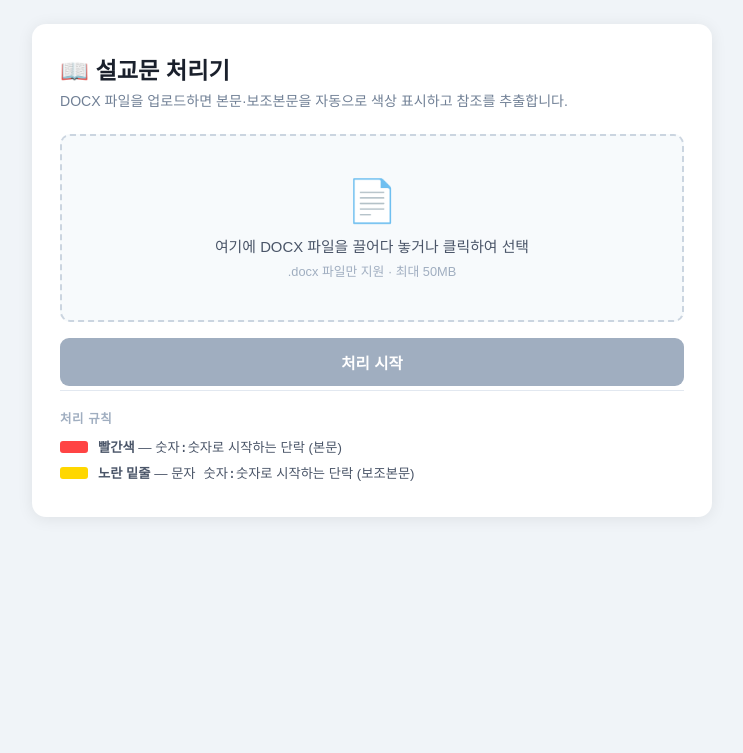
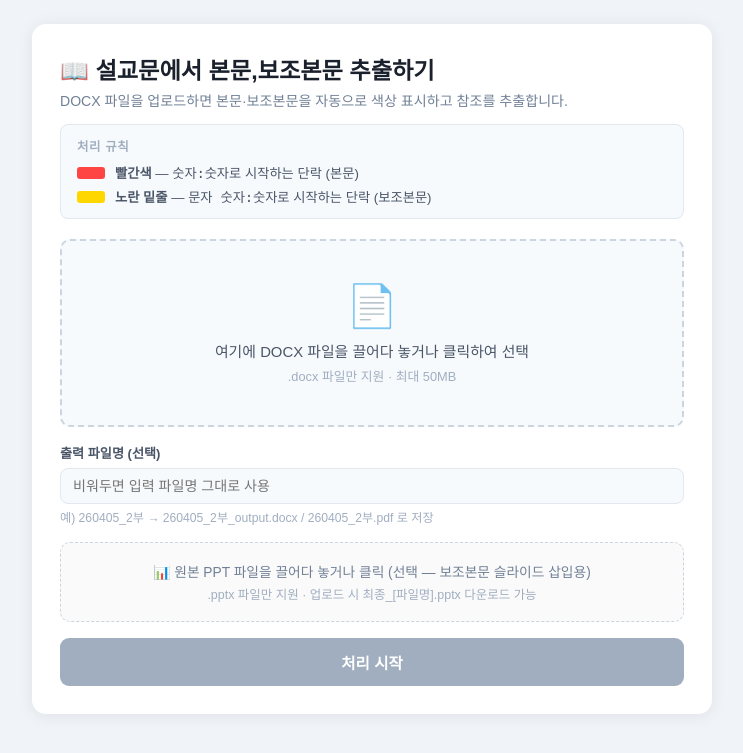
Before and after one commit to YOOSUNAH/sermon-scripture-extractor, a Flask app: page / in a window 1280 px wide. Shown: the top 753 px of the page, without its empty margins (268-1011 px from the left). Run offline with Flask 3, Linux system fonts and the light colour scheme.

Commit message:
보조본문 PPT 흰색 텍스트, 커스텀 파일명, PPT 병합 기능 추가
- ppt_generator: 절 번호(36pt)·본문(40pt) 흰색 폰트 적용
- app.py: 커스텀 파일명(custom_name) 파라미터 처리
- app.py: 원본 PPTX 업로드 → 보조본문 슬라이드 병합 → 최종_*.pptx 생성
- index.html: 타이틀 변경, 처리 규칙 상단 이동, 파일명 입력·PPT 업로드·최종 PPT 다운로드 UI 추가

Co-Authored-By: Claude Sonnet 4.6 <noreply@anthropic.com>

```diff
--- a/app.py
+++ b/app.py
@@ -1,10 +1,12 @@
-import re, os, io, uuid, time, subprocess, shutil, tempfile
+import re, os, io, uuid, time, subprocess, shutil, tempfile, copy
 from pathlib import Path
 from flask import Flask, request, send_file, render_template, jsonify
 from docx import Document
 from docx.shared import RGBColor
 from docx.oxml.ns import qn
 from docx.oxml import OxmlElement
+from pptx import Presentation
+from pptx.oxml.ns import qn as pptx_qn
 from ppt_generator import (generate_ppt, parse_title_paragraph,
                             extract_verses, split_to_lines, split_to_slides)
 
@@ -132,6 +134,70 @@ def docx_to_pdf(docx_path: str, out_dir: str) -> str | None:
     return None
 
 
+# ── PPT 병합 ──────────────────────────────────────────────────────────
+
+def _find_sermon_title_slide(prs: Presentation) -> int:
+    """
+    PPT에서 '설교제목' 텍스트가 있는 슬라이드 중 가장 마지막 인덱스를 반환.
+    못 찾으면 -1 반환.
+    """
+    last_idx = -1
+    for i, slide in enumerate(prs.slides):
+        for shape in slide.shapes:
+            if shape.has_text_frame:
+                for para in shape.text_frame.paragraphs:
+                    text = ''.join(r.text for r in para.runs)
+                    if '설교제목' in text:
+                        last_idx = i
+                        break
+    return last_idx
+
+
+def merge_ppt(input_ppt_bytes: bytes, generated_ppt_bytes: bytes) -> bytes:
+    """
+    input_ppt에 generated_ppt 슬라이드들을 '설교제목' 슬라이드 직후에 삽입.
+    삽입 위치를 못 찾으면 슬라이드 전체 끝에 추가.
+    """
+    base_prs = Presentation(io.BytesIO(input_ppt_bytes))
+    gen_prs  = Presentation(io.BytesIO(generated_ppt_bytes))
+
+    insert_after = _find_sermon_title_slide(base_prs)
+    insert_pos = insert_after + 1  # 해당 슬라이드 바로 뒤, -1이면 0(맨 앞→실제론 끝에 붙임)
+
+    # 삽입 위치가 -1이면 맨 끝으로
+    if insert_after == -1:
+        insert_pos = len(base_prs.slides)
+
+    sldIdLst = base_prs.slides._sldIdLst
+
+    for gen_slide in gen_prs.slides:
+        # 새 슬라이드 레이아웃 추가
+        layout = base_prs.slide_layouts[0]
+        new_slide = base_prs.slides.add_slide(layout)
+
+        # 레이아웃 자동 도형 제거
+        sp_tree = new_slide.shapes._spTree
+        for child in list(sp_tree):
+            tag = child.tag
+            if tag not in (pptx_qn('p:nvGrpSpPr'), pptx_qn('p:grpSpPr')):
+                sp_tree.remove(child)
+
+        # 생성 슬라이드 도형 복사
+        for shape in gen_slide.shapes:
+            sp_tree.append(copy.deepcopy(shape.element))
+
+        # 방금 추가된 슬라이드 XML 요소를 원하는 위치로 이동
+        added_sldId = sldIdLst[-1]
+        sldIdLst.remove(added_sldId)
+        sldIdLst.insert(insert_pos, added_sldId)
+        insert_pos += 1
+
+    buf = io.BytesIO()
+    base_prs.save(buf)
+    buf.seek(0)
+    return buf.read()
+
+
 # ── 세션 정리 ──────────────────────────────────────────────────────────
 
 def _cleanup_old_sessions():
@@ -162,6 +228,10 @@ def process():
         return jsonify({'error': 'DOCX 파일만 업로드 가능합니다.'}), 400
 
     base_name = Path(f.filename).stem   # 예: 2801_설교문_input
+    # 커스텀 파일명 (빈 문자열이면 기본값 사용)
+    custom_name = request.form.get('custom_name', '').strip()
+    out_stem = custom_name if custom_name else base_name
+
     input_bytes = f.read()
 
     doc, red_refs, yellow_refs, yellow_para_texts, title_text = process_document(input_bytes)
@@ -170,12 +240,12 @@ def process():
     session_id = str(uuid.uuid4())
 
     # 1) DOCX 저장
-    docx_out_name = f'{base_name}_output.docx'
+    docx_out_name = f'{out_stem}_output.docx'
     docx_path = os.path.join(tmp_dir, docx_out_name)
     doc.save(docx_path)
 
-    # 2) PDF (입력 파일명 유지: base_name.pdf)
-    pdf_name = f'{base_name}.pdf'
+    # 2) PDF
+    pdf_name = f'{out_stem}.pdf'
     pdf_path = docx_to_pdf(docx_path, tmp_dir)
     if pdf_path:
         final_pdf = os.path.join(tmp_dir, pdf_name)
@@ -183,41 +253,63 @@ def process():
             os.rename(pdf_path, final_pdf)
         pdf_path = final_pdf
 
-    # 3) PPT
+    # 3) 보조본문 PPT 생성
     passage, sermon_title = parse_title_paragraph(title_text)
-    ppt_name = f'{base_name}_output.pptx'
+    ppt_name = f'{out_stem}_보조본문.pptx'
     ppt_path = None
+    generated_ppt_bytes = None
     try:
-        ppt_bytes = generate_ppt(PPT_TEMPLATE, passage, sermon_title, yellow_para_texts)
+        generated_ppt_bytes = generate_ppt(PPT_TEMPLATE, passage, sermon_title, yellow_para_texts)
         ppt_path = os.path.join(tmp_dir, ppt_name)
         with open(ppt_path, 'wb') as pf:
-            pf.write(ppt_bytes)
+            pf.write(generated_ppt_bytes)
     except Exception as e:
         print(f'PPT 생성 오류: {e}')
 
-    # 4) 텍스트
+    # 4) 입력 PPT와 병합 → 최종 PPT
+    merged_ppt_path = None
+    merged_ppt_name = None
+    input_ppt_file = request.files.get('input_ppt')
+    if input_ppt_file and input_ppt_file.filename.lower().endswith('.pptx') and generated_ppt_bytes:
+        input_ppt_stem = Path(input_ppt_file.filename).stem
+        merged_ppt_name = f'최종_{input_ppt_stem}.pptx'
+        try:
+            input_ppt_bytes = input_ppt_file.read()
+            merged_bytes = merge_ppt(input_ppt_bytes, generated_ppt_bytes)
+            merged_ppt_path = os.path.join(tmp_dir, merged_ppt_name)
+            with open(merged_ppt_path, 'wb') as mf:
+                mf.write(merged_bytes)
+        except Exception as e:
+            print(f'PPT 병합 오류: {e}')
+            merged_ppt_path = None
+
+    # 5) 텍스트
     refs_text = build_refs_text(title_text, red_refs, yellow_refs)
 
     # 세션 저장
     SESSIONS[session_id] = {
         'created': time.time(),
         'dir': tmp_dir,
-        'docx': docx_path if os.path.exists(docx_path) else None,
-        'pdf':  pdf_path  if pdf_path and os.path.exists(pdf_path) else None,
-        'ppt':  ppt_path  if ppt_path and os.path.exists(ppt_path) else None,
-        'docx_name': docx_out_name,
-        'pdf_name':  pdf_name,
-        'ppt_name':  ppt_name,
+        'docx':   docx_path if os.path.exists(docx_path) else None,
+        'pdf':    pdf_path  if pdf_path and os.path.exists(pdf_path) else None,
+        'ppt':    ppt_path  if ppt_path and os.path.exists(ppt_path) else None,
+        'merged': merged_ppt_path if merged_ppt_path and os.path.exists(merged_ppt_path) else None,
+        'docx_name':   docx_out_name,
+        'pdf_name':    pdf_name,
+        'ppt_name':    ppt_name,
+        'merged_name': merged_ppt_name,
     }
 
     return jsonify({
-        'session_id': session_id,
-        'refs_text':  refs_text,
-        'has_pdf':    bool(SESSIONS[session_id]['pdf']),
-        'has_ppt':    bool(SESSIONS[session_id]['ppt']),
-        'docx_name':  docx_out_name,
-        'pdf_name':   pdf_name,
-        'ppt_name':   ppt_name,
+        'session_id':   session_id,
+        'refs_text':    refs_text,
+        'has_pdf':      bool(SESSIONS[session_id]['pdf']),
+        'has_ppt':      bool(SESSIONS[session_id]['ppt']),
+        'has_merged':   bool(SESSIONS[session_id]['merged']),
+        'docx_name':    docx_out_name,
+        'pdf_name':     pdf_name,
+        'ppt_name':     ppt_name,
+        'merged_name':  merged_ppt_name or '',
     })
 
 
@@ -227,10 +319,12 @@ def download(session_id, file_type):
     if not sess:
         return '세션이 만료됐습니다.', 404
 
+    PPTX_MIME = 'application/vnd.openxmlformats-officedocument.presentationml.presentation'
     file_map = {
-        'docx': (sess['docx'], sess['docx_name'], 'application/vnd.openxmlformats-officedocument.wordprocessingml.document'),
-        'pdf':  (sess['pdf'],  sess['pdf_name'],  'application/pdf'),
-        'ppt':  (sess['ppt'],  sess['ppt_name'],  'application/vnd.openxmlformats-officedocument.presentationml.presentation'),
+        'docx':   (sess['docx'],   sess['docx_name'],   'application/vnd.openxmlformats-officedocument.wordprocessingml.document'),
+        'pdf':    (sess['pdf'],    sess['pdf_name'],    'application/pdf'),
+        'ppt':    (sess['ppt'],    sess['ppt_name'],    PPTX_MIME),
+        'merged': (sess.get('merged'), sess.get('merged_name'), PPTX_MIME),
     }
     if file_type not in file_map:
         return '잘못된 요청', 400
--- a/ppt_generator.py
+++ b/ppt_generator.py
@@ -13,6 +13,7 @@ from pptx.oxml.ns import qn
 FONT_NAME = '나눔고딕 ExtraBold'
 BLUE  = RGBColor(0x00, 0xB0, 0xF0)
 GREEN = RGBColor(0x00, 0xB0, 0x50)
+WHITE = RGBColor(0xFF, 0xFF, 0xFF)
 
 # ── 줄 분리 설정 ──────────────────────────────────────────────────────
 CHARS_PER_LINE = 22   # 한 줄 최대 글자 수 (한국어 기준)
@@ -149,12 +150,12 @@ def _make_verse_slide(out_prs, template_normal, template_slash,
     # 절 번호 (TextBox 7)
     tb7 = _get_shape(slide, 'TextBox 7')
     if tb7 and tb7.has_text_frame:
-        _set_tf(tb7.text_frame, [verse_num], font_size=36)
+        _set_tf(tb7.text_frame, [verse_num], font_size=36, color=WHITE)
 
     # 절 내용 (TextBox 6)
     tb6 = _get_shape(slide, 'TextBox 6')
     if tb6 and tb6.has_text_frame:
-        _set_tf(tb6.text_frame, content_lines, font_size=40)
+        _set_tf(tb6.text_frame, content_lines, font_size=40, color=WHITE)
 
     # 하단 참조 (TextBox 2)
     tb2 = _get_shape(slide, 'TextBox 2')
--- a/templates/index.html
+++ b/templates/index.html
@@ -3,7 +3,7 @@
 <head>
 <meta charset="UTF-8">
 <meta name="viewport" content="width=device-width, initial-scale=1.0">
-<title>설교문 처리기</title>
+<title>설교문에서 본문,보조본문 추출하기</title>
 <style>
 * { box-sizing: border-box; margin: 0; padding: 0; }
 body {
@@ -22,7 +22,16 @@ body {
   padding: 28px 28px;
 }
 h1 { font-size: 1.45rem; font-weight: 700; color: #1a202c; margin-bottom: 4px; }
-.subtitle { color: #718096; font-size: .88rem; margin-bottom: 24px; }
+.subtitle { color: #718096; font-size: .88rem; margin-bottom: 14px; }
+
+/* ── 처리 규칙 ── */
+.legend { border: 1px solid #e2e8f0; border-radius: 8px; padding: 12px 16px; margin-bottom: 20px; background: #f7fafc; }
+.legend-title { font-size: .78rem; color: #a0aec0; font-weight: 600; letter-spacing: .05em; text-transform: uppercase; margin-bottom: 8px; }
+.legend-item { display: flex; align-items: center; gap: 10px; font-size: .83rem; color: #4a5568; margin-bottom: 5px; }
+.legend-item:last-child { margin-bottom: 0; }
+.swatch { width: 28px; height: 12px; border-radius: 3px; flex-shrink: 0; }
+.swatch-red { background: #ff4444; }
+.swatch-yellow { background: #ffd700; }
 
 /* ── 드롭존 ── */
 .drop-zone {
@@ -48,6 +57,35 @@ h1 { font-size: 1.45rem; font-weight: 700; color: #1a202c; margin-bottom: 4px; }
 }
 .file-selected.show { display: flex; }
 
+/* ── 커스텀 파일명 ── */
+.field-group { margin-top: 16px; }
+.field-label { font-size: .82rem; color: #4a5568; font-weight: 600; margin-bottom: 6px; display: block; }
+.field-input {
+  width: 100%; padding: 9px 12px;
+  border: 1.5px solid #e2e8f0; border-radius: 8px;
+  font-size: .88rem; color: #2d3748; background: #f7fafc;
+  transition: border-color .15s;
+}
+.field-input:focus { outline: none; border-color: #4299e1; background: #fff; }
+.field-hint { font-size: .76rem; color: #a0aec0; margin-top: 4px; }
+
+/* ── PPT 업로드 ── */
+.ppt-upload-area {
+  margin-top: 16px; border: 1.5px dashed #cbd5e0; border-radius: 10px;
+  padding: 18px 16px; text-align: center; cursor: pointer;
+  background: #fafafa; transition: all .18s;
+}
+.ppt-upload-area:hover, .ppt-upload-area.drag-over { border-color: #805ad5; background: #faf5ff; }
+.ppt-upload-area p { font-size: .86rem; color: #718096; }
+.ppt-upload-area .hint { font-size: .78rem; color: #a0aec0; margin-top: 4px; }
+#ppt-input { display: none; }
+.ppt-selected {
+  display: none; align-items: center; gap: 8px; margin-top: 10px;
+  background: #faf5ff; border: 1px solid #d6bcfa; border-radius: 8px;
+  padding: 9px 14px; font-size: .86rem; color: #553c9a;
+}
+.ppt-selected.show { display: flex; }
+
 .btn-primary {
   display: block; width: 100%; margin-top: 16px;
   padding: 13px; background: #3182ce; color: #fff;
@@ -70,7 +108,8 @@ h1 { font-size: 1.45rem; font-weight: 700; color: #1a202c; margin-bottom: 4px; }
 .result-card { display: none; }
 .result-card.show { display: block; }
 .result-card h3 { font-size: .93rem; font-weight: 600; color: #276749; margin-bottom: 14px; }
-.dl-grid { display: grid; grid-template-columns: repeat(3, 1fr); gap: 10px; }
+.dl-grid { display: grid; grid-template-columns: repeat(2, 1fr); gap: 10px; }
+.dl-grid-4 { display: grid; grid-template-columns: repeat(4, 1fr); gap: 10px; }
 .dl-btn {
   display: flex; flex-direction: column; align-items: center; gap: 6px;
   background: #f7fafc; border: 1.5px solid #e2e8f0; border-radius: 10px;
@@ -81,6 +120,8 @@ h1 { font-size: 1.45rem; font-weight: 700; color: #1a202c; margin-bottom: 4px; }
 .dl-btn:hover { background: #ebf8ff; border-color: #90cdf4; color: #2b6cb0; }
 .dl-btn .icon { font-size: 1.8rem; }
 .dl-btn.disabled { opacity: .4; cursor: not-allowed; pointer-events: none; }
+.dl-btn.merged-btn { border-color: #d6bcfa; background: #faf5ff; color: #553c9a; }
+.dl-btn.merged-btn:hover { background: #e9d8fd; border-color: #b794f4; }
 
 /* ── 텍스트 패널 ── */
 .text-panel { display: none; }
@@ -114,14 +155,6 @@ h1 { font-size: 1.45rem; font-weight: 700; color: #1a202c; margin-bottom: 4px; }
   padding: 14px 16px; color: #c53030; font-size: .86rem;
 }
 .error-box.show { display: block; }
-
-/* ── 범례 ── */
-.legend { border-top: 1px solid #e2e8f0; padding-top: 18px; margin-top: 4px; }
-.legend-title { font-size: .78rem; color: #a0aec0; font-weight: 600; letter-spacing: .05em; text-transform: uppercase; margin-bottom: 10px; }
-.legend-item { display: flex; align-items: center; gap: 10px; font-size: .83rem; color: #4a5568; margin-bottom: 7px; }
-.swatch { width: 28px; height: 12px; border-radius: 3px; flex-shrink: 0; }
-.swatch-red { background: #ff4444; }
-.swatch-yellow { background: #ffd700; }
 </style>
 </head>
 <body>
@@ -129,8 +162,14 @@ h1 { font-size: 1.45rem; font-weight: 700; color: #1a202c; margin-bottom: 4px; }
 
   <!-- 업로드 카드 -->
   <div class="card">
-    <h1>📖 설교문 처리기</h1>
+    <h1>📖 설교문에서 본문,보조본문 추출하기</h1>
     <p class="subtitle">DOCX 파일을 업로드하면 본문·보조본문을 자동으로 색상 표시하고 참조를 추출합니다.</p>
+
+    <div class="legend">
+      <div class="legend-title">처리 규칙</div>
+      <div class="legend-item"><div class="swatch swatch-red"></div><span><strong>빨간색</strong> — <code>숫자:숫자</code>로 시작하는 단락 (본문)</span></div>
+      <div class="legend-item"><div class="swatch swatch-yellow"></div><span><strong>노란 밑줄</strong> — <code>문자 숫자:숫자</code>로 시작하는 단락 (보조본문)</span></div>
+    </div>
 
     <div class="drop-zone" id="drop-zone">
       <span class="icon">📄</span>
@@ -143,6 +182,24 @@ h1 { font-size: 1.45rem; font-weight: 700; color: #1a202c; margin-bottom: 4px; }
       <span>📎</span><span id="file-name-display"></span>
     </div>
 
+    <!-- 커스텀 파일명 -->
+    <div class="field-group">
+      <label class="field-label" for="custom-name">출력 파일명 (선택)</label>
+      <input type="text" class="field-input" id="custom-name" placeholder="비워두면 입력 파일명 그대로 사용">
+      <p class="field-hint">예) 260405_2부 → 260405_2부_output.docx / 260405_2부.pdf 로 저장</p>
+    </div>
+
+    <!-- PPT 업로드 -->
+    <div class="ppt-upload-area" id="ppt-drop-zone">
+      <p>📊 원본 PPT 파일을 끌어다 놓거나 클릭 (선택 — 보조본문 슬라이드 삽입용)</p>
+      <p class="hint">.pptx 파일만 지원 · 업로드 시 최종_[파일명].pptx 다운로드 가능</p>
+      <input type="file" id="ppt-input" accept=".pptx">
+    </div>
+
+    <div class="ppt-selected" id="ppt-selected">
+      <span>📊</span><span id="ppt-name-display"></span>
+    </div>
+
     <button class="btn-primary" id="process-btn" disabled>처리 시작</button>
 
     <div class="progress-wrap" id="progress-wrap">
@@ -151,18 +208,13 @@ h1 { font-size: 1.45rem; font-weight: 700; color: #1a202c; margin-bottom: 4px; }
     </div>
 
     <div class="error-box" id="error-box"></div>
-
-    <div class="legend">
-      <div class="legend-title">처리 규칙</div>
-      <div class="legend-item"><div class="swatch swatch-red"></div><span><strong>빨간색</strong> — <code>숫자:숫자</code>로 시작하는 단락 (본문)</span></div>
-      <div class="legend-item"><div class="swatch swatch-yellow"></div><span><strong>노란 밑줄</strong> — <code>문자 숫자:숫자</code>로 시작하는 단락 (보조본문)</span></div>
-    </div>
   </div>
 
   <!-- 다운로드 카드 -->
   <div class="card result-card" id="result-card">
     <h3>✅ 처리 완료 — 파일을 개별 다운로드하세요</h3>
-    <div class="dl-grid">
+    <!-- 기본 3개 (DOCX, PDF, PPT) -->
+    <div class="dl-grid" id="dl-grid-main">
       <a class="dl-btn" id="dl-docx" href="#" download>
         <span class="icon">📝</span>
         <span>DOCX</span>
@@ -175,8 +227,13 @@ h1 { font-size: 1.45rem; font-weight: 700; color: #1a202c; margin-bottom: 4px; }
       </a>
       <a class="dl-btn" id="dl-ppt" href="#">
         <span class="icon">📊</span>
-        <span>PPT</span>
+        <span>보조본문 PPT</span>
         <span id="dl-ppt-name" style="font-weight:400;color:#718096;font-size:.75rem;text-align:center"></span>
+      </a>
+      <a class="dl-btn merged-btn" id="dl-merged" href="#" style="display:none">
+        <span class="icon">🎯</span>
+        <span>최종 PPT</span>
+        <span id="dl-merged-name" style="font-weight:400;color:#718096;font-size:.75rem;text-align:center"></span>
       </a>
     </div>
   </div>
@@ -200,6 +257,10 @@ const dropZone   = document.getElementById('drop-zone');
 const fileInput  = document.getElementById('file-input');
 const fileSelected = document.getElementById('file-selected');
 const fileNameDisplay = document.getElementById('file-name-display');
+const pptDropZone  = document.getElementById('ppt-drop-zone');
+const pptInput     = document.getElementById('ppt-input');
+const pptSelected  = document.getElementById('ppt-selected');
+const pptNameDisplay = document.getElementById('ppt-name-display');
 const processBtn = document.getElementById('process-btn');
 const progressWrap = document.getElementById('progress-wrap');
 const resultCard = document.getElementById('result-card');
@@ -208,8 +269,9 @@ const refsBox    = document.getElementById('refs-box');
 const errorBox   = document.getElementById('error-box');
 
 let selectedFile = null;
-let currentSessionId = null;
+let selectedPpt  = null;
 
+// ── DOCX 드롭존 ──────────────────────────────────────────────────────
 dropZone.addEventListener('click', () => fileInput.click());
 dropZone.addEventListener('dragover', e => { e.preventDefault(); dropZone.classList.add('drag-over'); });
 dropZone.addEventListener('dragleave', () => dropZone.classList.remove('drag-over'));
@@ -224,12 +286,32 @@ function setFile(file) {
   selectedFile = file;
   fileNameDisplay.textContent = file.name;
   fileSelected.classList.add('show');
+  // 커스텀 파일명 placeholder 업데이트
+  document.getElementById('custom-name').placeholder = file.name.replace(/\.docx$/i, '');
   processBtn.disabled = false;
   resultCard.classList.remove('show');
   textPanel.classList.remove('show');
   errorBox.classList.remove('show');
 }
 
+// ── PPT 드롭존 ───────────────────────────────────────────────────────
+pptDropZone.addEventListener('click', () => pptInput.click());
+pptDropZone.addEventListener('dragover', e => { e.preventDefault(); pptDropZone.classList.add('drag-over'); });
+pptDropZone.addEventListener('dragleave', () => pptDropZone.classList.remove('drag-over'));
+pptDropZone.addEventListener('drop', e => {
+  e.preventDefault(); pptDropZone.classList.remove('drag-over');
+  if (e.dataTransfer.files[0]) setPpt(e.dataTransfer.files[0]);
+});
+pptInput.addEventListener('change', e => { if (e.target.files[0]) setPpt(e.target.files[0]); });
+
+function setPpt(file) {
+  if (!file.name.toLowerCase().endsWith('.pptx')) { showError('PPT는 .pptx 파일만 지원합니다.'); return; }
+  selectedPpt = file;
+  pptNameDisplay.textContent = file.name;
+  pptSelected.classList.add('show');
+}
+
+// ── 처리 ─────────────────────────────────────────────────────────────
 processBtn.addEventListener('click', async () => {
   if (!selectedFile) return;
   processBtn.disabled = true;
@@ -240,22 +322,30 @@ processBtn.addEventListener('click', async () => {
 
   const form = new FormData();
   form.append('file', selectedFile);
+  const customName = document.getElementById('custom-name').value.trim();
+  if (customName) form.append('custom_name', customName);
+  if (selectedPpt) form.append('input_ppt', selectedPpt);
 
   try {
     const resp = await fetch('/process', { method: 'POST', body: form });
     const data = await resp.json();
     if (!resp.ok) throw new Error(data.error || '서버 오류');
 
-    currentSessionId = data.session_id;
-
     // 다운로드 버튼 설정
     setupDlBtn('dl-docx', 'dl-docx-name', data.session_id, 'docx', data.docx_name, true);
     setupDlBtn('dl-pdf',  'dl-pdf-name',  data.session_id, 'pdf',  data.pdf_name,  data.has_pdf);
     setupDlBtn('dl-ppt',  'dl-ppt-name',  data.session_id, 'ppt',  data.ppt_name,  data.has_ppt);
 
-    // 텍스트 표시
+    // 최종 PPT 버튼
+    const dlMerged = document.getElementById('dl-merged');
+    if (data.has_merged) {
+      setupDlBtn('dl-merged', 'dl-merged-name', data.session_id, 'merged', data.merged_name, true);
+      dlMerged.style.display = 'flex';
+    } else {
+      dlMerged.style.display = 'none';
+    }
+
     refsBox.textContent = data.refs_text;
-
     progressWrap.classList.remove('show');
     resultCard.classList.add('show');
     textPanel.classList.add('show');
@@ -281,7 +371,7 @@ function setupDlBtn(btnId, nameId, sessionId, fileType, fileName, available) {
   }
 }
 
-// ── 복사 버튼 ──────────────────────────────────────────────────────
+// ── 복사 버튼 ──────────────────────────────────────────────────────────
 document.getElementById('copy-all-btn').addEventListener('click', () => {
   copyText(refsBox.textContent, 'copy-all-btn');
 });
```
